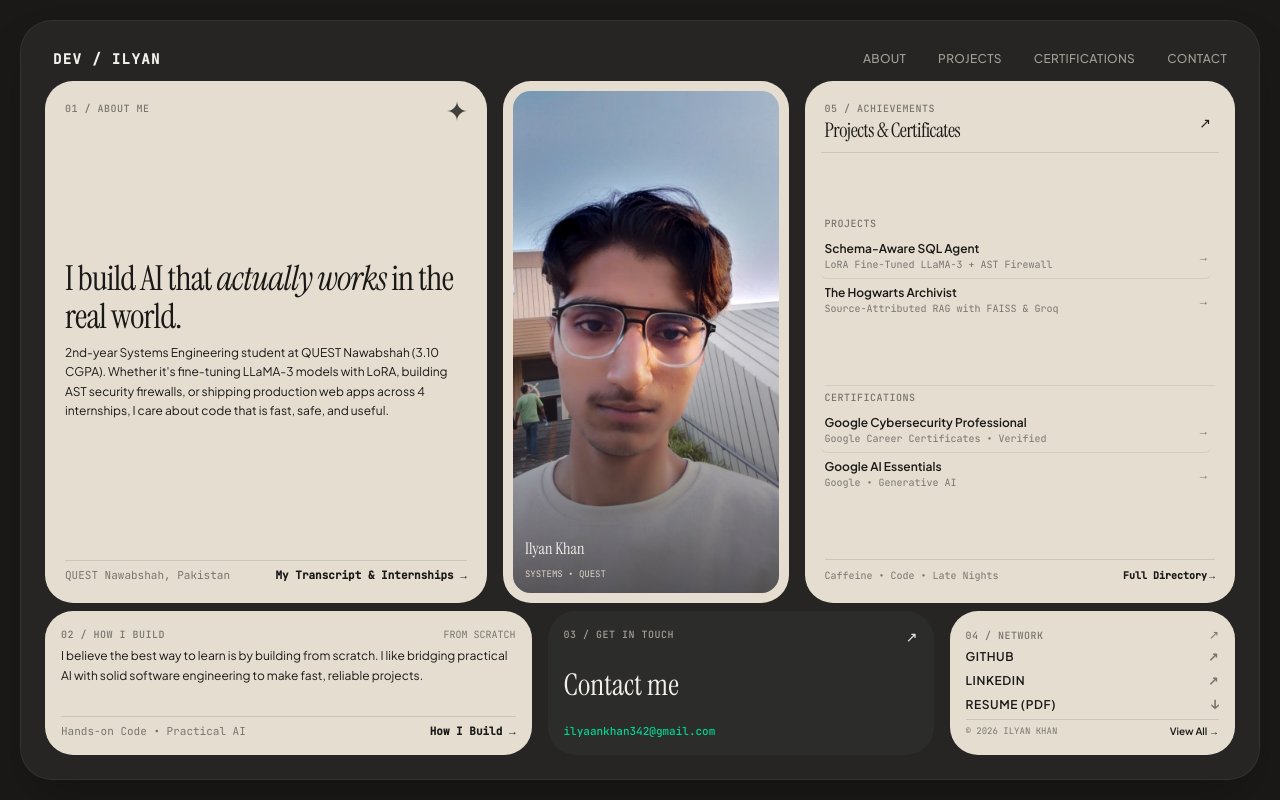
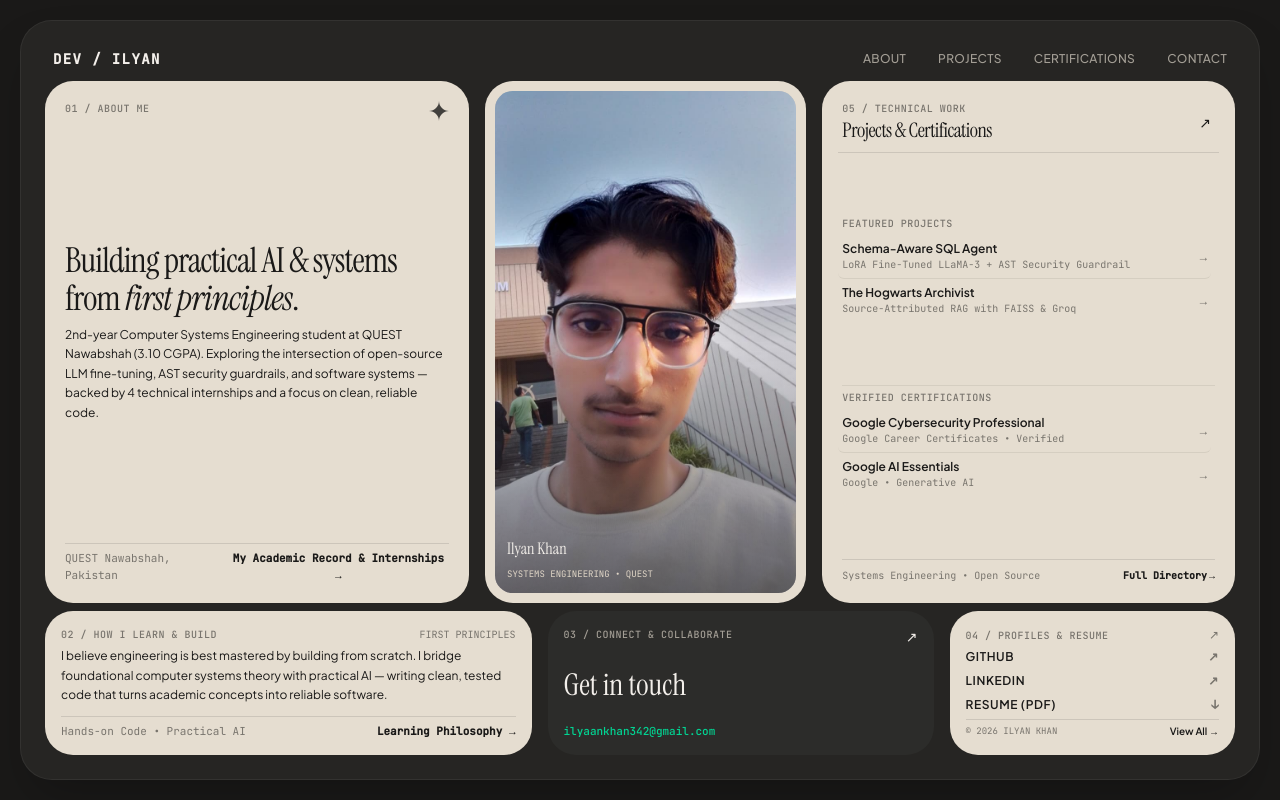
Before and after one commit to Ilyan321/Portfolio, a Next.js app: page / in a window 1280 px wide. Built offline with nearby package versions, Linux system fonts and the light colour scheme.

Commit message:
feat(ui): enlarge portrait focal framing and refine tone to educational-professional

```diff
--- a/components/home-view.tsx
+++ b/components/home-view.tsx
@@ -44,17 +44,17 @@ const ALL_PROJECTS: ProjectItem[] = [
   {
     id: 'sql-agent',
     name: 'Schema-Aware SQL Agent',
-    subtitle: 'LoRA Fine-Tuned LLaMA-3 + AST Firewall',
-    tag: 'GenAI & Security',
+    subtitle: 'LoRA Fine-Tuned LLaMA-3 + AST Security Guardrail',
+    tag: 'AI & Security Systems',
     grade: 'Grade 9.5 / 10',
-    category: 'LLM Fine-Tuning & AST Security',
+    category: 'LLM Fine-Tuning & AST Parsers',
     elevatorPitch:
-      'A production-grade NLP-to-SQL autonomous pipeline powered by a LoRA fine-tuned LLaMA-3-8B model trained on the Yale Spider benchmark, shielded by a multi-layer deterministic Python AST security firewall that blocks destructive mutations (DROP/DELETE) and prevents schema leakage.',
+      'A natural language to SQL translation system built with a LoRA fine-tuned LLaMA-3-8B model trained on the Yale Spider benchmark, shielded by a deterministic Python AST parser that enforces read-only execution and prevents schema leakage.',
     challenge:
-      'Standard LLM text-to-SQL solutions hallucinate on multi-table joins and introduce severe database mutation vectors.',
+      'Eliminating multi-table join hallucinations while enforcing strict database integrity at the AST compilation level.',
     architecture: [
       'LoRA 4-bit Quantized Fine-Tuning on LLaMA-3-8B utilizing Unsloth and TRL on the Yale Spider benchmark.',
-      'Deterministic Python AST Security Firewall ensuring 100% read-only execution.',
+      'Deterministic Python AST Security Guardrail ensuring 100% read-only SQL execution.',
       'Dynamic Schema Extraction Layer injecting table structures and foreign keys into context prompts.',
       'Public model weights published on Hugging Face Model Hub.',
     ],
@@ -65,7 +65,7 @@ const ALL_PROJECTS: ProjectItem[] = [
     highlights: [
       { label: 'Base Model', value: 'LLaMA-3-8B' },
       { label: 'Fine-Tuning', value: 'LoRA (PEFT)' },
-      { label: 'Security', value: 'AST Read-Only' },
+      { label: 'Guardrail', value: 'AST Read-Only' },
       { label: 'Benchmark', value: 'Yale Spider' },
     ],
   },
@@ -73,13 +73,13 @@ const ALL_PROJECTS: ProjectItem[] = [
     id: 'hogwarts-archivist',
     name: 'The Hogwarts Archivist',
     subtitle: 'Source-Attributed RAG with FAISS & Groq',
-    tag: 'RAG Architecture',
+    tag: 'Retrieval & RAG Systems',
     grade: 'Grade 9.2 / 10',
-    category: 'Generative AI & RAG',
+    category: 'Vector Search & RAG Architecture',
     elevatorPitch:
-      'An enterprise-grade Retrieval-Augmented Generation (RAG) conversational intelligence system combining LangChain vector search, FAISS similarity indexing, and Groq LLaMA 3 high-speed inference with verifiable, paragraph-level source attribution.',
+      'A high-speed conversational research engine combining LangChain vector search, FAISS Euclidean similarity indexing, and Groq LLaMA-3 inference with precise, verifiable paragraph-level source attribution.',
     challenge:
-      'Eliminating LLM lore hallucinations through chapter-exact vector chunking and metadata binding.',
+      'Grounding LLM responses against large document corpuses with zero hallucinations and exact paragraph citation.',
     architecture: [
       'Recursive text chunking with metadata binding chapter, book, and paragraph coordinates.',
       'Sub-millisecond Euclidean similarity indexing via FAISS in-memory vector store.',
@@ -91,7 +91,7 @@ const ALL_PROJECTS: ProjectItem[] = [
     huggingFaceUrl: 'https://huggingface.co/spaces/Ilyankhan69/Hogwarts-Archivist',
     highlights: [
       { label: 'Vector Index', value: 'FAISS Vector DB' },
-      { label: 'Speed', value: '>500 tok/sec' },
+      { label: 'Inference', value: '>500 tok/sec' },
       { label: 'Attribution', value: 'Paragraph Exact' },
       { label: 'Platform', value: 'Hugging Face Space' },
     ],
@@ -99,14 +99,14 @@ const ALL_PROJECTS: ProjectItem[] = [
   {
     id: 'vibeguard',
     name: 'VibeGuard Moderation',
-    subtitle: 'DistilBERT Multi-Label Toxicity Engine',
-    tag: 'Trust & Safety',
+    subtitle: 'DistilBERT Multi-Label Toxicity Classifier',
+    tag: 'NLP & Safety Systems',
     grade: 'Grade 9.0 / 10',
-    category: 'Safety & Moderation NLP',
+    category: 'Transformer NLP & Classification',
     elevatorPitch:
-      'An AI-driven real-time toxicity and harm detection engine powered by a fine-tuned DistilBERT transformer model trained on the Jigsaw multi-label dataset, delivering instant multi-category risk probability scoring and profanity filtering.',
+      'A real-time toxicity and harm classification model fine-tuned on DistilBERT using the Jigsaw multi-label dataset, delivering fast sub-50ms inference latency and probability radar scoring across 6 risk categories.',
     challenge:
-      'Achieving sub-50ms CPU/GPU inference across 6 simultaneous toxicity classes for streaming chat applications.',
+      'Optimizing multi-label transformer inference latency for fast, reliable moderation workflows.',
     architecture: [
       'Fine-tuned DistilBERT transformer reaching 86.67% validation accuracy.',
       'Optimized sub-50ms inference latency for high-throughput moderation.',
@@ -243,7 +243,7 @@ export function HomeView() {
         <div className="flex flex-col lg:flex-row gap-3 sm:gap-4 flex-1 min-h-0 py-1 sm:py-2">
 
           {/* Top-Left Card: 01 / ABOUT ME */}
-          <div className="w-full lg:w-[38.5%] sand-card p-4 sm:p-5 flex flex-col justify-between relative overflow-hidden min-h-[220px] lg:min-h-0 lg:h-full gap-3 lg:gap-0">
+          <div className="w-full lg:w-[37%] sand-card p-4 sm:p-5 flex flex-col justify-between relative overflow-hidden min-h-[220px] lg:min-h-0 lg:h-full gap-3 lg:gap-0">
             <div className="flex items-start justify-between">
               <span className="text-[10px] font-mono-code uppercase tracking-wider text-[#78746D] font-medium">
                 01 / ABOUT ME
@@ -268,10 +268,10 @@ export function HomeView() {
             {/* Heading & Full Multi-Line Bio */}
             <div className="space-y-1.5 my-auto py-1">
               <h1 className="font-serif-display text-2xl sm:text-3xl lg:text-[2.15rem] leading-[1.12] text-[#1A1918] tracking-tight">
-                I build AI that <span className="italic font-normal">actually works</span> in the real world.
+                Building practical AI &amp; systems from <span className="italic font-normal">first principles</span>.
               </h1>
               <p className="text-[11px] sm:text-xs font-sans-clean text-[#1A1918] leading-relaxed">
-                2nd-year Systems Engineering student at QUEST Nawabshah (3.10 CGPA). Whether it&apos;s fine-tuning LLaMA-3 models with LoRA, building AST security firewalls, or shipping production web apps across 4 internships, I care about code that is fast, safe, and useful.
+                2nd-year Computer Systems Engineering student at QUEST Nawabshah (3.10 CGPA). Exploring the intersection of open-source LLM fine-tuning, AST security guardrails, and software systems — backed by 4 technical internships and a focus on clean, reliable code.
               </p>
             </div>
 
@@ -282,36 +282,36 @@ export function HomeView() {
                 onClick={() => setShowAboutModal(true)}
                 className="text-[#1A1918] font-semibold hover:underline cursor-pointer"
               >
-                My Transcript &amp; Internships &rarr;
+                My Academic Record &amp; Internships &rarr;
               </button>
             </div>
           </div>
 
-          {/* Portrait Card (Top-Center, ~24% width in the middle) */}
-          <div className="w-full lg:w-[24%] sand-card p-2 sm:p-2.5 flex items-center justify-center relative overflow-hidden h-64 sm:h-72 lg:h-full shrink-0">
+          {/* Portrait Card (Top-Center, widened with clear face focal framing) */}
+          <div className="w-full lg:w-[27%] sand-card p-2 sm:p-2.5 flex items-center justify-center relative overflow-hidden h-72 sm:h-80 lg:h-full shrink-0">
             <div className="w-full h-full rounded-[1.1rem] overflow-hidden relative shadow-inner bg-[#DFD5C6]">
               {/* eslint-disable-next-line @next/next/no-img-element */}
               <img
                 src="/pp.jpeg"
                 alt="Ilyan Khan"
-                className="w-full h-full object-cover object-top hover:scale-105 transition-transform duration-700"
+                className="w-full h-full object-cover object-[center_22%] scale-105 hover:scale-110 transition-transform duration-700"
               />
-              <div className="absolute inset-0 bg-gradient-to-t from-[#1A1918]/65 via-transparent to-transparent" />
+              <div className="absolute inset-0 bg-gradient-to-t from-[#1A1918]/60 via-transparent to-transparent pointer-events-none" />
               <div className="absolute bottom-2.5 left-3 right-3 text-[#F3EFEA] font-sans-clean">
                 <span className="font-serif-display text-base sm:text-lg lg:text-base font-normal block leading-tight">
                   Ilyan Khan
                 </span>
                 <span className="text-[9px] font-mono-code text-[#DFD5C6] uppercase">
-                  Systems &bull; QUEST
+                  Systems Engineering &bull; QUEST
                 </span>
               </div>
             </div>
           </div>
 
-          {/* Top-Right: Pure High-Craft Editorial Showcase (De-slopped & Clean) */}
+          {/* Top-Right: Pure High-Craft Editorial Showcase */}
           <div
             id="projects-card"
-            className="w-full lg:w-[37.5%] sand-card p-4 sm:p-5 flex flex-col justify-between min-h-[260px] lg:min-h-0 lg:h-full gap-2 lg:gap-0"
+            className="w-full lg:w-[36%] sand-card p-4 sm:p-5 flex flex-col justify-between min-h-[260px] lg:min-h-0 lg:h-full gap-2 lg:gap-0"
           >
             {/* Clickable Header */}
             <div
@@ -321,10 +321,10 @@ export function HomeView() {
             >
               <div>
                 <span className="text-[10px] font-mono-code uppercase tracking-wider text-[#78746D] font-medium block group-hover:text-[#1A1918] transition-colors">
-                  05 / ACHIEVEMENTS
+                  05 / TECHNICAL WORK
                 </span>
                 <h3 className="font-serif-display text-xl text-[#1A1918] font-normal tracking-tight group-hover:text-emerald-900 transition-colors">
-                  Projects &amp; Certificates
+                  Projects &amp; Certifications
                 </h3>
               </div>
               <span className="text-[#1A1918] group-hover:text-emerald-800 text-sm font-mono-code group-hover:translate-x-0.5 group-hover:-translate-y-0.5 transition-all p-1">
@@ -335,7 +335,7 @@ export function HomeView() {
             {/* Clean Section 1: Projects */}
             <div className="space-y-1 py-1">
               <span className="text-[10px] font-mono-code uppercase tracking-wider text-[#78746D] font-medium block">
-                Projects
+                Featured Projects
               </span>
 
               <div className="divide-y divide-[rgba(26,25,24,0.08)]">
@@ -380,7 +380,7 @@ export function HomeView() {
             {/* Clean Section 2: Certifications */}
             <div className="space-y-1 py-1 border-t border-[rgba(26,25,24,0.08)]">
               <span className="text-[10px] font-mono-code uppercase tracking-wider text-[#78746D] font-medium block">
-                Certifications
+                Verified Certifications
               </span>
 
               <div className="divide-y divide-[rgba(26,25,24,0.08)]">
@@ -424,7 +424,7 @@ export function HomeView() {
 
             {/* Footer with Directory Trigger */}
             <div className="pt-2 border-t border-[rgba(26,25,24,0.12)] text-[10px] font-mono-code text-[#78746D] flex justify-between items-center">
-              <span>Caffeine &bull; Code &bull; Late Nights</span>
+              <span>Systems Engineering &bull; Open Source</span>
               <button
                 onClick={() => setShowDirectoryModal(true)}
                 className="text-[#1A1918] font-semibold hover:underline cursor-pointer flex items-center gap-0.5"
@@ -446,12 +446,12 @@ export function HomeView() {
             <div className="space-y-1">
               <div className="flex items-center justify-between">
                 <span className="text-[10px] font-mono-code uppercase tracking-wider text-[#78746D] font-medium">
-                  02 / HOW I BUILD
+                  02 / HOW I LEARN &amp; BUILD
                 </span>
-                <span className="text-[10px] font-mono-code text-[#78746D]">FROM SCRATCH</span>
+                <span className="text-[10px] font-mono-code text-[#78746D]">FIRST PRINCIPLES</span>
               </div>
               <p className="text-[11px] sm:text-xs font-sans-clean text-[#1A1918] leading-relaxed">
-                I believe the best way to learn is by building from scratch. I like bridging practical AI with solid software engineering to make fast, reliable projects.
+                I believe engineering is best mastered by building from scratch. I bridge foundational computer systems theory with practical AI — writing clean, tested code that turns academic concepts into reliable software.
               </p>
             </div>
 
@@ -461,7 +461,7 @@ export function HomeView() {
                 onClick={() => setShowPhilosophyModal(true)}
                 className="text-[#1A1918] font-semibold hover:underline cursor-pointer"
               >
-                How I Build &rarr;
+                Learning Philosophy &rarr;
               </button>
             </div>
           </div>
@@ -473,7 +473,7 @@ export function HomeView() {
           >
             <div className="flex items-start justify-between">
               <span className="text-[10px] font-mono-code uppercase tracking-wider text-[#A39E95] font-medium">
-                03 / GET IN TOUCH
+                03 / CONNECT &amp; COLLABORATE
               </span>
               <span className="text-sm text-[#F3EFEA] font-mono-code group-hover:translate-x-0.5 group-hover:-translate-y-0.5 transition-transform">
                 ↗
@@ -482,7 +482,7 @@ export function HomeView() {
 
             <div className="py-1">
               <h3 className="font-serif-display text-2xl sm:text-3xl text-[#F3EFEA] font-normal leading-tight">
-                Contact me
+                Get in touch
               </h3>
             </div>
 
@@ -498,7 +498,7 @@ export function HomeView() {
           >
             <div className="flex items-center justify-between">
               <span className="text-[10px] font-mono-code uppercase tracking-wider text-[#78746D] font-medium">
-                04 / NETWORK
+                04 / PROFILES &amp; RESUME
               </span>
               <span className="text-xs font-mono-code text-[#78746D] group-hover:text-[#1A1918] group-hover:translate-x-0.5 group-hover:-translate-y-0.5 transition-all">
                 ↗
@@ -584,10 +584,10 @@ export function HomeView() {
 
               <div className="pr-8">
                 <span className="text-[10px] font-mono-code uppercase tracking-wider text-[#78746D] font-medium">
-                  ACHIEVEMENTS DIRECTORY
+                  05 / ACADEMIC &amp; TECHNICAL DIRECTORY
                 </span>
                 <h2 className="font-serif-display text-2xl sm:text-3xl text-[#1A1918] font-normal tracking-tight">
-                  Projects &amp; Certificates
+                  Projects &amp; Verified Certifications
                 </h2>
                 <p className="text-xs font-sans-clean text-[#78746D] mt-0.5">
                   Select any project or certificate to inspect full architectural details &amp; credentials.
@@ -604,7 +604,7 @@ export function HomeView() {
                       : 'text-[#78746D] hover:text-[#1A1918]'
                   }`}
                 >
-                  Flagship Systems ({ALL_PROJECTS.length})
+                  Flagship Projects ({ALL_PROJECTS.length})
                 </button>
                 <button
                   onClick={() => setDirectoryTab('certificates')}
@@ -614,7 +614,7 @@ export function HomeView() {
                       : 'text-[#78746D] hover:text-[#1A1918]'
                   }`}
                 >
-                  Verified Certs ({ALL_CERTIFICATES.length})
+                  Verified Credentials ({ALL_CERTIFICATES.length})
                 </button>
               </div>
 
@@ -950,17 +950,17 @@ export function HomeView() {
                   02 / ENGINEERING MINDSET
                 </span>
                 <h2 className="font-serif-display text-2xl sm:text-3xl text-[#1A1918] font-normal tracking-tight">
-                  How I Build &amp; Learn
+                  How I Learn &amp; Build
                 </h2>
                 <p className="text-xs font-sans-clean text-[#78746D]">
-                  Student Engineer Perspective &bull; QUEST Nawabshah
+                  Undergraduate Systems Engineering &bull; QUEST Nawabshah
                 </p>
               </div>
 
               {/* Core Builder Quote Box */}
               <div className="p-3.5 sm:p-4 rounded-xl bg-[#DFD5C6] border border-[rgba(26,25,24,0.1)]">
                 <p className="font-serif-display text-base sm:text-xl text-[#1A1918] italic leading-snug">
-                  &ldquo;I believe the best way to learn is by building from scratch. I like bridging practical AI with solid software engineering to make fast, reliable projects.&rdquo;
+                  &ldquo;The deepest way to understand any system is to build it from first principles. I connect foundational computer systems principles with practical AI to create fast, reliable software.&rdquo;
                 </p>
                 <span className="text-[10px] font-mono-code text-[#78746D] block mt-2">
                   — Ilyan Khan, 2nd Year Computer Systems Engineering
@@ -971,19 +971,19 @@ export function HomeView() {
               <div className="space-y-2.5 sm:space-y-3 text-xs font-sans-clean text-[#1A1918]">
                 <div className="p-3 rounded-lg bg-[rgba(26,25,24,0.04)] border border-[rgba(26,25,24,0.08)]">
                   <strong className="font-mono-code text-[11px] uppercase text-[#1A1918] block mb-1">
-                    1. Hands-on Experimentation
+                    1. First-Principles Exploration
                   </strong>
                   <p className="text-[#78746D] leading-relaxed">
-                    Instead of only running tutorials, I like fine-tuning open-source LLMs, benchmarking datasets on Hugging Face, and writing low-level C++ algorithms to understand how computers execute code.
+                    Rather than relying solely on high-level APIs, I dive into fine-tuning open-source models (LoRA/PEFT), analyzing dataset representations on Hugging Face, and writing low-level C++ algorithms to master runtime execution and memory efficiency.
                   </p>
                 </div>
 
                 <div className="p-3 rounded-lg bg-[rgba(26,25,24,0.04)] border border-[rgba(26,25,24,0.08)]">
                   <strong className="font-mono-code text-[11px] uppercase text-[#1A1918] block mb-1">
-                    2. Practical &amp; Safe Software
+                    2. Deterministic &amp; Useful Software
                   </strong>
                   <p className="text-[#78746D] leading-relaxed">
-                    Whether it is an attendance management system for students or an NLP-to-SQL agent with an AST parser firewall, I prioritize software that actually works reliably in real hands.
+                    From student management systems to AST security firewalls for LLMs, I prioritize software that is fast, mathematically verifiable, and practically useful in real hands.
                   </p>
                 </div>
               </div>
@@ -1150,13 +1150,13 @@ export function HomeView() {
 
               <div className="pr-8">
                 <span className="text-[10px] font-mono-code uppercase tracking-wider text-[#A39E95]">
-                  DIRECT DISPATCH
+                  DIRECT CONTACT
                 </span>
                 <h2 className="font-serif-display text-2xl sm:text-3xl text-[#F3EFEA] font-normal mt-1">
                   Let&apos;s connect.
                 </h2>
                 <p className="text-xs font-sans-clean text-[#A39E95] mt-0.5">
-                  Open for software engineering internships, AI research, and collaborative projects.
+                  Open for software engineering internships, AI research initiatives, and technical collaborations.
                 </p>
               </div>
 
```
